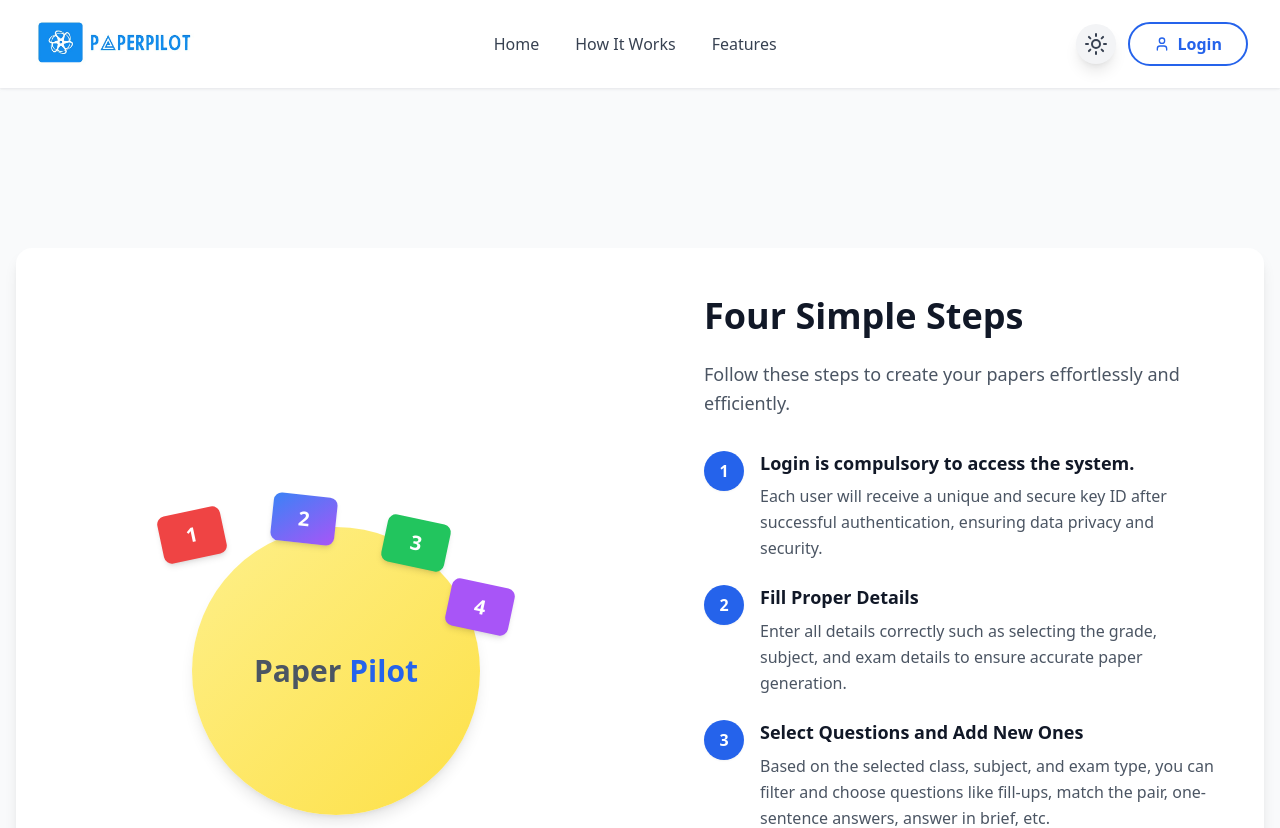
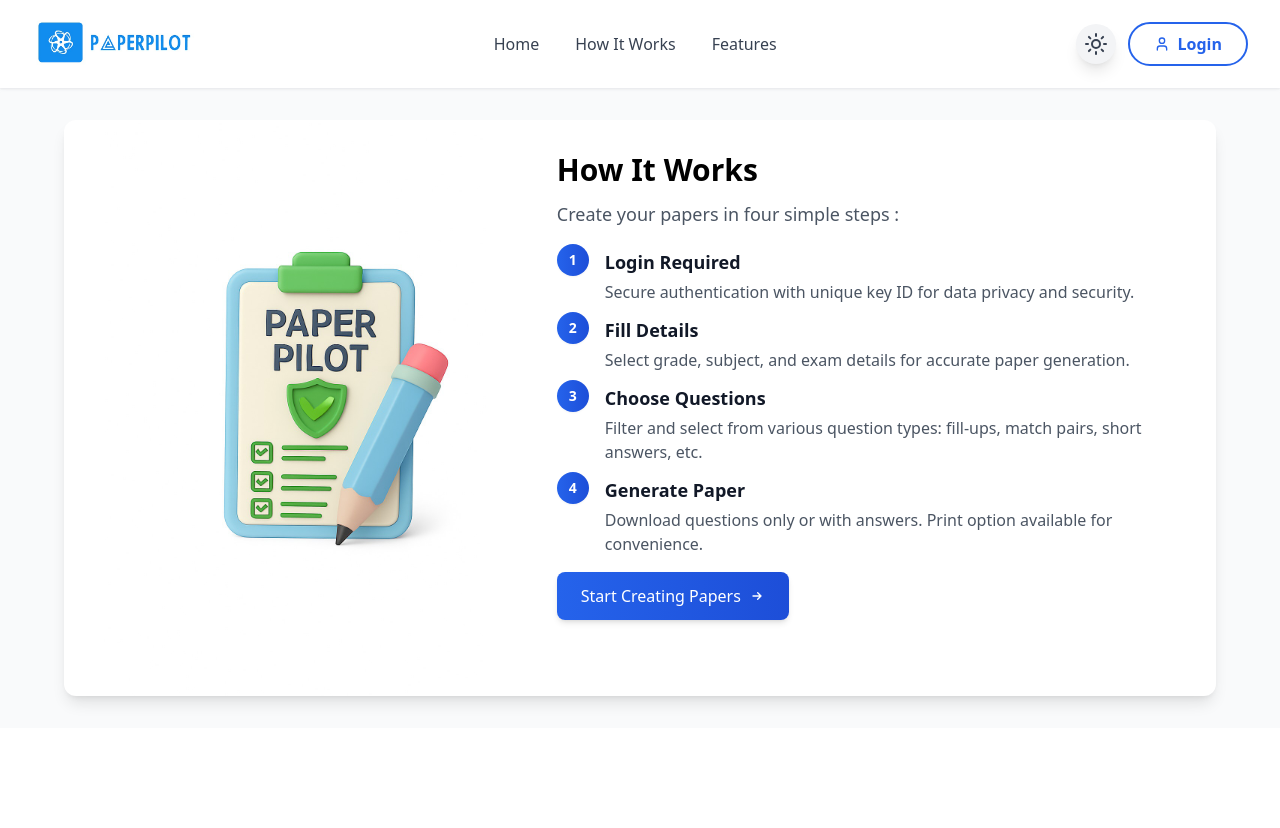
Before and after one commit to Kanyaraasi/paper-pilot-web-app, a Next.js app: page /HowItWorkPage in a window 1280 px wide. Shown: the top 828 px of the page. After the commit the page ends 800 px from the top, so only its background shows below. Built offline with nearby package versions, Linux system fonts and the light colour scheme.

Commit message:
fixed : paperpilot

```diff
--- a/src/app/Components/HomePage/AuthForms.jsx
+++ b/src/app/Components/HomePage/AuthForms.jsx
@@ -99,7 +99,7 @@ function AuthForms() {
       const token = response.data.token;
       const roleType = response.data.institute.type;
 
-      // Save token to localStorage or cookie
+
       localStorage.setItem("token", token);
       localStorage.setItem("roleType", roleType);
 
@@ -199,7 +199,7 @@ function AuthForms() {
             </label>
             <div className="relative">
               <div className="absolute inset-y-0 left-0 pl-3 flex items-center pointer-events-none">
-                <User className={`h-5 w-5 ${themeClasses.iconColor}`} />
+                <User className={`h-5 w-5 text-black`} />
               </div>
               <input
                 id="schoolName"
@@ -222,7 +222,7 @@ function AuthForms() {
             </label>
             <div className="relative">
               <div className="absolute inset-y-0 left-0 pl-3 flex items-center pointer-events-none">
-                <Lock className={`h-5 w-5 ${themeClasses.iconColor}`} />
+                <Lock className={`h-5 w-5 `} />
               </div>
               <input
                 id="password"
--- a/src/app/Components/HomePage/Features.jsx
+++ b/src/app/Components/HomePage/Features.jsx
@@ -1,12 +1,12 @@
 import React from 'react'
 import Cards from './Features/Cards'
-import SliceFirst from './Features/SliceFirst'
+
 import SlicesSecond from './Features/SlicesSecond'
 const Features = () => {
   return (
     <div>
 
-      <SliceFirst/>
+
       <SlicesSecond/>
         <Cards/>
 
--- a/src/app/Components/HomePage/Features/SliceFirst.jsx
+++ /dev/null
@@ -1,63 +0,0 @@
-import React from "react";
-import Image from "next/image";
-import { useTheme } from "@/contexts/ThemeContext";
-
-export default function SliceFirst() {
-  const { theme } = useTheme();
-
-  const getThemeClasses = () => {
-    const isDark = theme === 'dark';
-    return {
-      pageBackground: isDark ? 'bg-gray-900' : 'bg-gray-50',
-      cardBackground: isDark ? 'bg-gray-800 border-gray-700' : 'bg-white border-gray-200',
-      cardHeader: isDark ? 'border-gray-700' : 'border-gray-200',
-      textPrimary: isDark ? 'text-gray-100' : 'text-gray-900',
-      textSecondary: isDark ? 'text-gray-300' : 'text-gray-600',
-      textMuted: isDark ? 'text-gray-400' : 'text-gray-500',
-      inputBase: isDark ? 'bg-gray-700 border-gray-600 text-gray-100 placeholder-gray-400 focus:border-blue-400 focus:ring-blue-400' : 'bg-white border-gray-300 text-gray-900 placeholder-gray-500 focus:border-blue-500 focus:ring-blue-500',
-      inputError: isDark ? 'border-red-400 bg-red-900/20' : 'border-red-300 bg-red-50',
-      buttonPrimary: isDark ? 'bg-blue-600 hover:bg-blue-700 text-white' : 'bg-blue-600 hover:bg-blue-700 text-white',
-      buttonSecondary: isDark ? 'border-gray-600 text-gray-300 hover:bg-gray-700' : 'border-gray-300 text-gray-700 hover:bg-gray-50',
-      buttonBack: isDark ? 'bg-gray-700 hover:bg-gray-600 text-gray-300' : 'bg-gray-100 hover:bg-gray-200 text-gray-600',
-      subjectCard: isDark ? 'border-gray-600 bg-gray-700 hover:bg-gray-600' : 'border-gray-200 bg-white hover:bg-gray-50',
-      subjectCardSelected: isDark ? 'border-blue-400 bg-blue-900/30 ring-blue-400' : 'border-blue-300 bg-blue-50 ring-blue-200',
-      subjectCardHover: isDark ? 'hover:border-gray-500' : 'hover:border-gray-300',
-      alertInfo: isDark ? 'bg-blue-900/30 border-blue-700 text-blue-200' : 'bg-blue-50 border-blue-200 text-blue-700',
-      alertError: isDark ? 'bg-red-900/30 border-red-700 text-red-200' : 'bg-red-50 border-red-200 text-red-600',
-      iconAccent: isDark ? 'text-blue-400' : 'text-blue-600',
-      iconSuccess: isDark ? 'text-green-400' : 'text-green-600',
-      iconError: isDark ? 'text-red-400' : 'text-red-600',
-      gradientBg: isDark ? 'bg-gradient-to-br from-blue-900/20 to-purple-900/20' : 'bg-gradient-to-br from-blue-100 to-purple-100',
-    };
-  };
-
-  const themeClasses = getThemeClasses();
-
-  return (
-    <div className={`h-[50vh] ${themeClasses.pageBackground} flex items-center justify-center`}>
-      <div className="max-w-6xl w-full flex justify-center gap-12 items-center">
-        {/* Left Content */}
-        <div className="space-y-6">
-          <h1 className={`text-5xl font-bold ${themeClasses.textPrimary} leading-tight`}>
-            Perfect for Teachers & Students
-          </h1>
-          <p className={`text-lg ${themeClasses.textSecondary} leading-relaxed`}>
-            Looking for a tool to create multiple-choice quizzes for your
-            students or turn your study materials into a quiz? Our AI quiz
-            generator can help you with both.
-          </p>
-        </div>
-        <div className="space-y-6">
-          <Image
-            src="/question-generator-main-feature2.svg"
-            alt="Paper Pilot Study Fest"
-            className="w-full h-full object-cover rounded-lg"
-            width={50}
-            height={40}
-            priority
-          />
-        </div>
-      </div>
-    </div>
-  );
-}
--- a/src/app/Components/HomePage/Header.jsx
+++ b/src/app/Components/HomePage/Header.jsx
@@ -63,7 +63,7 @@ function Header() {
     }
   }, []);
 
-  // Handle scroll effect for navbar
+
   useEffect(() => {
     const handleScroll = () => {
       setIsScrolled(window.scrollY > 10);
@@ -111,6 +111,7 @@ function Header() {
           <div className="flex items-center justify-between h-16">
             {/* Logo and brand */}
             <div className="flex items-center group">
+              <a href="/">
               <div className="flex-shrink-0 transform transition-transform duration-300">
                 <img
                   src="/logo.jpeg"
@@ -118,12 +119,13 @@ function Header() {
                   className="h-12 w-auto rounded-lg"
                 />
               </div>
+              </a>
             </div>
 
             {/* Desktop Navigation Links */}
             <div className="hidden md:flex items-center space-x-1">
               <a
-                href="#"
+                href="/"
                 className={`relative px-4 py-2 ${themeClasses.navLink} font-medium transition-all duration-300 group`}
               >
                 <span className="relative z-10">Home</span>
--- a/src/app/HowItWorkPage/page.jsx
+++ b/src/app/HowItWorkPage/page.jsx
@@ -1,5 +1,6 @@
 'use client'
 import { useTheme } from "@/contexts/ThemeContext";
+import Image from "next/image";
 import React from "react";
 
 const HowItWorkPage = () => {
@@ -10,149 +11,93 @@ const HowItWorkPage = () => {
     return {
       pageBackground: isDark ? 'bg-gray-900' : 'bg-gray-50',
       cardBackground: isDark ? 'bg-gray-800 border-gray-700' : 'bg-white border-gray-200',
-      cardHeader: isDark ? 'border-gray-700' : 'border-gray-200',
       textPrimary: isDark ? 'text-gray-100' : 'text-gray-900',
       textSecondary: isDark ? 'text-gray-300' : 'text-gray-600',
       textMuted: isDark ? 'text-gray-400' : 'text-gray-500',
-      inputBase: isDark ? 'bg-gray-700 border-gray-600 text-gray-100 placeholder-gray-400 focus:border-blue-400 focus:ring-blue-400' : 'bg-white border-gray-300 text-gray-900 placeholder-gray-500 focus:border-blue-500 focus:ring-blue-500',
-      inputError: isDark ? 'border-red-400 bg-red-900/20' : 'border-red-300 bg-red-50',
-      buttonPrimary: isDark ? 'bg-blue-600 hover:bg-blue-700 text-white' : 'bg-blue-600 hover:bg-blue-700 text-white',
-      buttonSecondary: isDark ? 'border-gray-600 text-gray-300 hover:bg-gray-700' : 'border-gray-300 text-gray-700 hover:bg-gray-50',
-      buttonBack: isDark ? 'bg-gray-700 hover:bg-gray-600 text-gray-300' : 'bg-gray-100 hover:bg-gray-200 text-gray-600',
-      subjectCard: isDark ? 'border-gray-600 bg-gray-700 hover:bg-gray-600' : 'border-gray-200 bg-white hover:bg-gray-50',
-      subjectCardSelected: isDark ? 'border-blue-400 bg-blue-900/30 ring-blue-400' : 'border-blue-300 bg-blue-50 ring-blue-200',
-      subjectCardHover: isDark ? 'hover:border-gray-500' : 'hover:border-gray-300',
-      alertInfo: isDark ? 'bg-blue-900/30 border-blue-700 text-blue-200' : 'bg-blue-50 border-blue-200 text-blue-700',
-      alertError: isDark ? 'bg-red-900/30 border-red-700 text-red-200' : 'bg-red-50 border-red-200 text-red-600',
       iconAccent: isDark ? 'text-blue-400' : 'text-blue-600',
-      iconSuccess: isDark ? 'text-green-400' : 'text-green-600',
-      iconError: isDark ? 'text-red-400' : 'text-red-600',
       gradientBg: isDark ? 'bg-gradient-to-br from-blue-900/20 to-purple-900/20' : 'bg-gradient-to-br from-blue-100 to-purple-100',
     };
   };
 
   const themeClasses = getThemeClasses();
 
+  const steps = [
+    {
+      title: "Login Required",
+      description: "Secure authentication with unique key ID for data privacy and security."
+    },
+    {
+      title: "Fill Details",
+      description: "Select grade, subject, and exam details for accurate paper generation."
+    },
+    {
+      title: "Choose Questions",
+      description: "Filter and select from various question types: fill-ups, match pairs, short answers, etc."
+    },
+    {
+      title: "Generate Paper",
+      description: "Download questions only or with answers. Print option available for convenience."
+    }
+  ];
+
   return (
-<div className={`w-full ${themeClasses.pageBackground} flex items-center justify-center min-h-screen pt-[160px] p-4 transition-colors duration-200`}>
-        <div className={`w-full max-w-7xl ${themeClasses.cardBackground} rounded-2xl shadow-lg overflow-hidden min-h-[90vh]`}>
-        <div className="flex flex-col md:flex-row min-h-[90vh]">
-          {/* Left Container - Logo */}
-          <div className="flex-1 p-8 md:p-16 flex items-center justify-center relative min-h-[40vh] md:min-h-[90vh]">
-            <div className="relative flex items-center justify-center">
-              <div className="relative w-56 h-56 md:w-72 md:h-72 bg-gradient-to-br from-yellow-200 to-yellow-300 rounded-full flex items-center justify-center shadow-lg">
-                <div className="flex items-center gap-2 text-2xl md:text-3xl font-bold">
-                  <div className={themeClasses.textSecondary}>Paper</div>
-                  <div className={themeClasses.iconAccent}>Pilot</div>
-                </div>
-              </div>
+    <div className={`w-full ${themeClasses.pageBackground} py-8 px-4 transition-colors duration-200`}>
+      <div className={`max-w-6xl mx-auto ${themeClasses.cardBackground} rounded-xl shadow-lg overflow-hidden`}>
+        <div className="flex flex-col lg:flex-row">
 
-              {/* Number cards */}
-              <div
-                className="absolute -top-4 -left-8 w-16 h-12 bg-red-500 rounded-lg flex items-center justify-center shadow-md text-white text-xl font-bold transform -rotate-12 hover:scale-110 transition-transform duration-200 cursor-pointer"
-              >
-                1
-              </div>
-              <div
-                className="absolute -top-8 left-20 w-16 h-12 bg-gradient-to-br from-blue-500 to-purple-500 rounded-lg flex items-center justify-center shadow-md text-white text-xl font-bold transform rotate-6 hover:scale-110 transition-transform duration-200 cursor-pointer"
-              >
-                2
-              </div>
-              <div
-                className="absolute -top-2 right-8 w-16 h-12 bg-green-500 rounded-lg flex items-center justify-center shadow-md text-white text-xl font-bold transform rotate-12 hover:scale-110 transition-transform duration-200 cursor-pointer"
-              >
-                3
-              </div>
-              <div
-                className="absolute top-14 -right-8 w-16 h-12 bg-purple-500 rounded-lg flex items-center justify-center shadow-md text-white text-xl font-bold transform rotate-12 hover:scale-110 transition-transform duration-200 cursor-pointer"
-              >
-                4
-              </div>
+          {/* Left Container - Image */}
+          <div className="lg:w-2/5 flex items-center justify-center">
+            <div className="relative w-full max-w-sm">
+              <Image
+                src='/how-it-work.jpg'
+                width={450}
+                height={450}
+                alt="How It Works Illustration"
+                className="w-full h-auto "
+              />
             </div>
           </div>
 
           {/* Right Container - Content */}
-          <div className="flex-1 p-8 md:p-12 flex items-center justify-start min-h-[90vh]">
-            <div className="max-w-lg w-full">
-              <h2 className={`text-3xl md:text-4xl font-bold ${themeClasses.textPrimary} mb-6 leading-tight`}>
-                Four Simple Steps
+          <div className="lg:w-3/5 p-6 lg:p-8">
+            <div className="max-w-2xl">
+
+              {/* Header */}
+              <div className="mb-4">
+                <h2 className={`text-2xl lg:text-3xl font-bold mb-3`}>
+                  How It Works
                 </h2>
-              <p className={`${themeClasses.textSecondary} text-lg mb-8 leading-relaxed`}>
-                Follow these steps to create your papers effortlessly and efficiently.
+                <p className={`${themeClasses.textSecondary} text-base lg:text-lg`}>
+                  Create your papers in four simple steps :
                 </p>
+              </div>
 
-              <div className="flex flex-col gap-6">
-                <div className="flex items-start gap-4">
-                  <div className={`flex-shrink-0 w-10 h-10 ${themeClasses.iconAccent} bg-blue-600 rounded-full flex items-center justify-center text-white font-semibold shadow-sm`}>
-                    1
+              {/* Steps */}
+              <div className="space-y-2">
+                {steps.map((step, index) => (
+                  <div key={index} className="flex items-start gap-4">
+                    <div className="flex-shrink-0 w-8 h-8 bg-gradient-to-r from-blue-600 to-blue-700 rounded-full flex items-center justify-center text-white text-sm font-semibold shadow-sm">
+                      {index + 1}
                     </div>
-                  <div className="flex-1">
-                    <h3 className={`text-lg font-semibold ${themeClasses.textPrimary} mb-2 leading-snug`}>
-                      Login is compulsory to access the system.
+                    <div className="flex-1 pt-1">
+                      <h3 className={`text-base lg:text-lg font-semibold ${themeClasses.textPrimary} mb-1`}>
+                        {step.title}
                       </h3>
-                    <p className={`${themeClasses.textSecondary} leading-relaxed`}>
-                      Each user will receive a unique and secure key ID after
-                      successful authentication, ensuring data privacy and
-                      security.
+                      <p className={`${themeClasses.textSecondary} text-sm lg:text-base leading-relaxed`}>
+                        {step.description}
                       </p>
                     </div>
                   </div>
-
-                <div className="flex items-start gap-4">
-                  <div className={`flex-shrink-0 w-10 h-10 ${themeClasses.iconAccent} bg-blue-600 rounded-full flex items-center justify-center text-white font-semibold shadow-sm`}>
-                    2
-                  </div>
-                  <div className="flex-1">
-                    <h3 className={`text-lg font-semibold ${themeClasses.textPrimary} mb-2 leading-snug`}>
-                      Fill Proper Details
-                    </h3>
-                    <p className={`${themeClasses.textSecondary} leading-relaxed`}>
-                      Enter all details correctly such as selecting the grade,
-                      subject, and exam details to ensure accurate paper generation.
-                    </p>
-                  </div>
+                ))}
               </div>
 
-                <div className="flex items-start gap-4">
-                  <div className={`flex-shrink-0 w-10 h-10 ${themeClasses.iconAccent} bg-blue-600 rounded-full flex items-center justify-center text-white font-semibold shadow-sm`}>
-                    3
-                  </div>
-                  <div className="flex-1">
-                    <h3 className={`text-lg font-semibold ${themeClasses.textPrimary} mb-2 leading-snug`}>
-                      Select Questions and Add New Ones
-                    </h3>
-                    <p className={`${themeClasses.textSecondary} leading-relaxed`}>
-                      Based on the selected class, subject, and exam type, you
-                      can filter and choose questions like fill-ups, match the
-                      pair, one-sentence answers, answer in brief, etc.
-                    </p>
-                  </div>
-                </div>
-
-                <div className="flex items-start gap-4">
-                  <div className={`flex-shrink-0 w-10 h-10 ${themeClasses.iconAccent} bg-blue-600 rounded-full flex items-center justify-center text-white font-semibold shadow-sm`}>
-                    4
-                  </div>
-                  <div className="flex-1">
-                    <h3 className={`text-lg font-semibold ${themeClasses.textPrimary} mb-2 leading-snug`}>
-                      Create and Download Question Paper
-                    </h3>
-                    <p className={`${themeClasses.textSecondary} leading-relaxed`}>
-                      Choose from two download options: download only the
-                      questions or download the questions with their answers.
-                      Printing is also available for your convenience.
-                    </p>
-                  </div>
-                </div>
-              </div>
-
-              <a href='/TestHistorySavedDashboard' className="inline-block mt-8 text-decoration-none">
-                <button
-                  className="inline-flex items-center justify-center gap-2 px-6 py-3 bg-gradient-to-r from-blue-600 to-blue-700 text-white rounded-xl font-semibold shadow-md hover:shadow-lg hover:-translate-y-0.5 hover:scale-105 transition-all duration-200"
-                >
+              {/* CTA Button */}
+              <div className="mt-4">
+                <a href='/' className="inline-block text-decoration-none">
+                  <button className="inline-flex items-center justify-center gap-2 px-6 py-3 bg-gradient-to-r from-blue-600 to-blue-700 text-white rounded-lg font-medium shadow-md hover:shadow-lg hover:from-blue-700 hover:to-blue-800 transform hover:scale-105 transition-all duration-200 text-sm lg:text-base">
                     <span>Start Creating Papers</span>
                     <svg
-                    className="w-5 h-5 transition-transform duration-200 group-hover:translate-x-1"
+                      className="w-4 h-4 transition-transform duration-200"
                       fill="none"
                       stroke="currentColor"
                       viewBox="0 0 24 24"
@@ -171,6 +116,7 @@ const HowItWorkPage = () => {
           </div>
         </div>
       </div>
+    </div>
   );
 };
 
```
Also changed, not shown: src/app/TestCreateDashboardPage/ProgressBarSteps/QuestionBankDashboard/DashbordData/Context/QuestionBankContext.jsx (+2 -8 lines), src/app/TestCreateDashboardPage/ProgressBarSteps/QuestionPaper/QuestionPaperPage.jsx (+7 -19 lines), public/how-it-work.jpg (added). Lines whose indentation alone changed are shown as unchanged.
